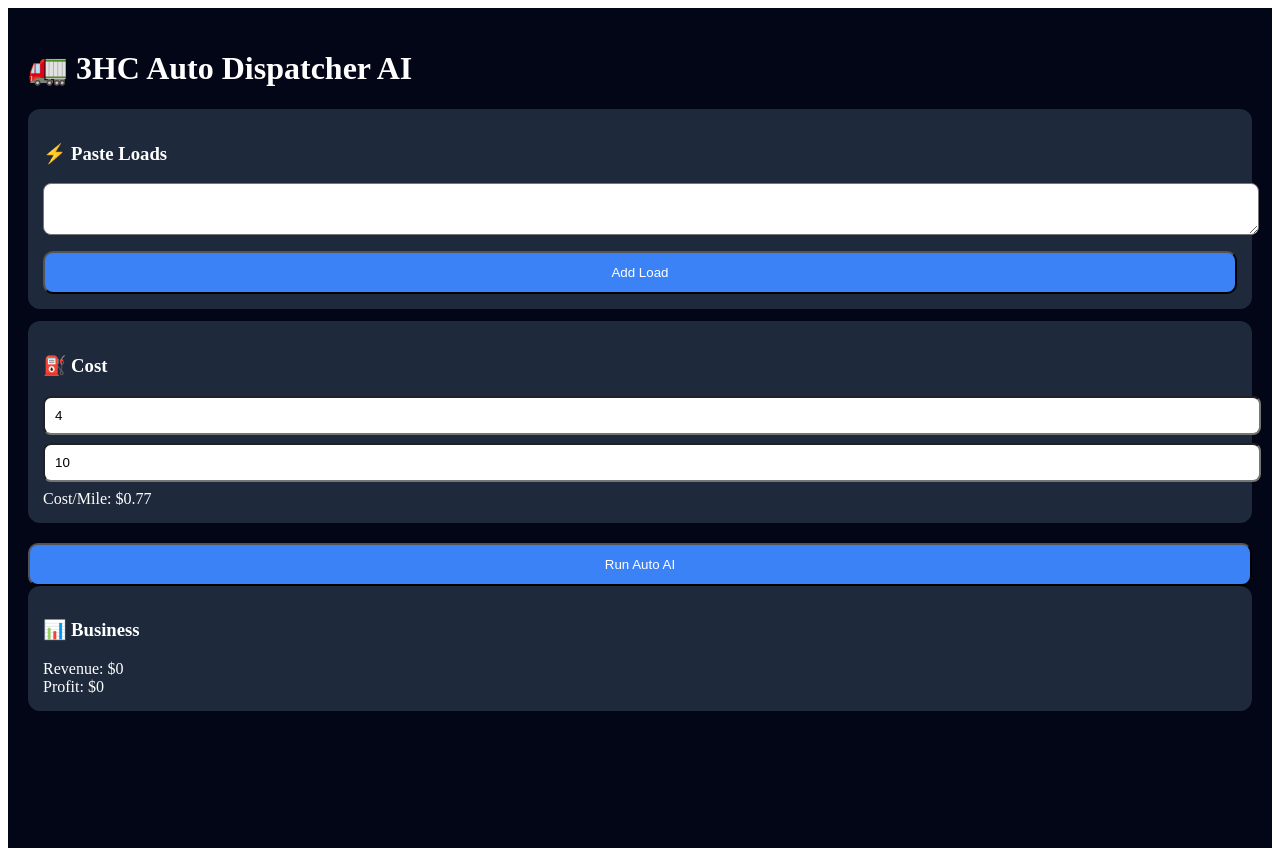
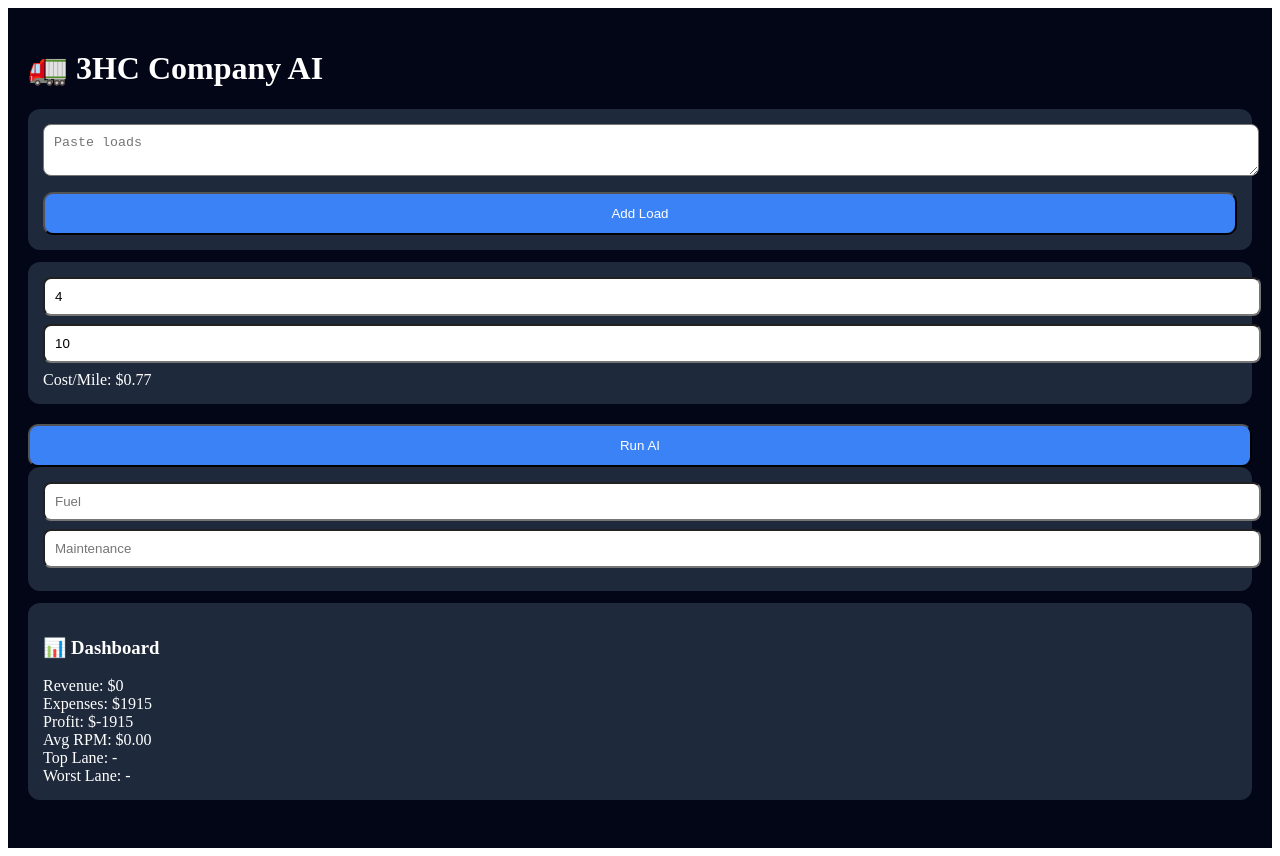
Before and after one commit to 3htransport0511-lang/3hc-dispatcher, a Next.js app: page / in a window 1280 px wide. Built offline with nearby package versions, Linux system fonts and the light colour scheme.

Commit message:
Update index.js

```diff
--- a/pages/index.js
+++ b/pages/index.js
@@ -1,4 +1,5 @@
 import { useState, useMemo } from "react";
+
 const STATES = ["TX","FL","GA","TN","NC","SC","AL","VA","KY","OK","MO"];
 
 export default function Home(){
@@ -8,6 +9,10 @@ export default function Home(){
   const [diesel,setDiesel]=useState(4.0);
   const [mpg,setMpg]=useState(10);
   const [suggestion,setSuggestion]=useState("");
+
+  const [fuelExp,setFuelExp]=useState([]);
+  const [maintExp,setMaintExp]=useState([]);
+  const [fixedExp]=useState([500,1415]);
 
   const COST = (diesel/mpg) + 0.15 + 0.22;
 
@@ -42,8 +47,8 @@ export default function Home(){
   const run=()=>{
     setHistory([...history,...analyzed]);
 
-    if(analyzed.length > 0){
-      const best = analyzed[0];
+    if(analyzed.length>0){
+      const best=analyzed[0];
       setSuggestion(`BOOK THIS → $${best.rate} | ${best.miles}mi | ${best.state}`);
     }
   };
@@ -51,33 +56,54 @@ export default function Home(){
   const metrics = useMemo(()=>{
     const revenue = history.reduce((s,l)=>s+Number(l.rate||0),0);
     const miles = history.reduce((s,l)=>s+l.total,0);
-    const profit = revenue - (miles*COST);
 
-    return { revenue, miles, profit };
-  },[history,COST]);
+    const fuelTotal = fuelExp.reduce((s,e)=>s+Number(e||0),0);
+    const maintTotal = maintExp.reduce((s,e)=>s+Number(e||0),0);
+    const fixedTotal = fixedExp.reduce((s,e)=>s+Number(e||0),0);
+
+    const expenses = fuelTotal + maintTotal + fixedTotal;
+    const profit = revenue - (miles*COST) - expenses;
+
+    const avgRPM = miles ? revenue/miles : 0;
+
+    const lanes={};
+    history.forEach(l=>{
+      lanes[l.state]=(lanes[l.state]||0)+l.profit;
+    });
+
+    const sorted = Object.entries(lanes).sort((a,b)=>b[1]-a[1]);
+
+    return {
+      revenue,
+      miles,
+      profit,
+      avgRPM,
+      expenses,
+      topLane: sorted[0]?.[0] || "-",
+      worstLane: sorted[sorted.length-1]?.[0] || "-"
+    };
+  },[history,fuelExp,maintExp,fixedExp,COST]);
 
   return(
     <div style={{padding:20,background:"#020617",color:"white",minHeight:"100vh"}}>
-      <h1>🚛 3HC Auto Dispatcher AI</h1>
+      <h1>🚛 3HC Company AI</h1>
 
       <div style={card}>
-        <h3>⚡ Paste Loads</h3>
-        <textarea style={input} value={raw} onChange={e=>setRaw(e.target.value)} />
+        <textarea style={input} value={raw} onChange={e=>setRaw(e.target.value)} placeholder="Paste loads" />
         <button style={btn} onClick={addLoad}>Add Load</button>
       </div>
 
       <div style={card}>
-        <h3>⛽ Cost</h3>
         <input style={input} value={diesel} onChange={e=>setDiesel(e.target.value)} />
         <input style={input} value={mpg} onChange={e=>setMpg(e.target.value)} />
         <div>Cost/Mile: ${COST.toFixed(2)}</div>
       </div>
 
-      <button style={btn} onClick={run}>Run Auto AI</button>
+      <button style={btn} onClick={run}>Run AI</button>
 
       {suggestion && (
-        <div style={{...card, border:"2px solid #22c55e"}}>
-          <h2>🤖 AI Recommendation</h2>
+        <div style={{...card,border:"2px solid #22c55e"}}>
+          <h2>🤖 AI Decision</h2>
           <div>{suggestion}</div>
         </div>
       )}
@@ -91,9 +117,22 @@ export default function Home(){
       ))}
 
       <div style={card}>
-        <h3>📊 Business</h3>
+        <input style={input} placeholder="Fuel" onKeyDown={e=>{
+          if(e.key==="Enter"){setFuelExp([...fuelExp,e.target.value]);e.target.value="";}
+        }}/>
+        <input style={input} placeholder="Maintenance" onKeyDown={e=>{
+          if(e.key==="Enter"){setMaintExp([...maintExp,e.target.value]);e.target.value="";}
+        }}/>
+      </div>
+
+      <div style={card}>
+        <h3>📊 Dashboard</h3>
         <div>Revenue: ${metrics.revenue.toFixed(0)}</div>
+        <div>Expenses: ${metrics.expenses.toFixed(0)}</div>
         <div>Profit: ${metrics.profit.toFixed(0)}</div>
+        <div>Avg RPM: ${metrics.avgRPM.toFixed(2)}</div>
+        <div>Top Lane: {metrics.topLane}</div>
+        <div>Worst Lane: {metrics.worstLane}</div>
       </div>
     </div>
   );
@@ -101,4 +140,4 @@ export default function Home(){
 
 const card={padding:15,marginBottom:12,background:"#1e293b",borderRadius:12};
 const input={display:"block",width:"100%",padding:"10px",marginBottom:"8px",borderRadius:"8px"};
-const btn={width:"100%",padding:"12px",marginTop:"8px",borderRadius:"10px",background:"#3b82f6",color:"white"}
+const btn={width:"100%",padding:"12px",marginTop:"8px",borderRadius:"10px",background:"#3b82f6",color:"white"};
```
